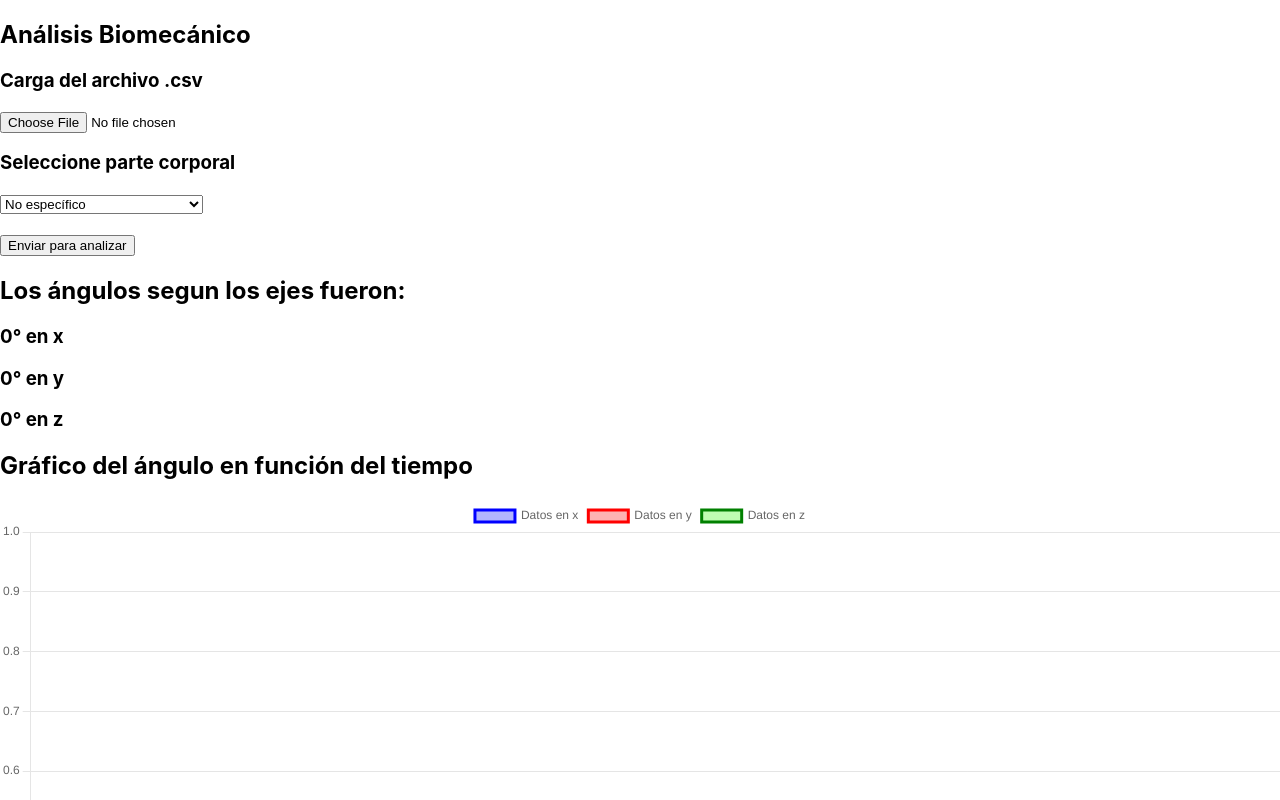
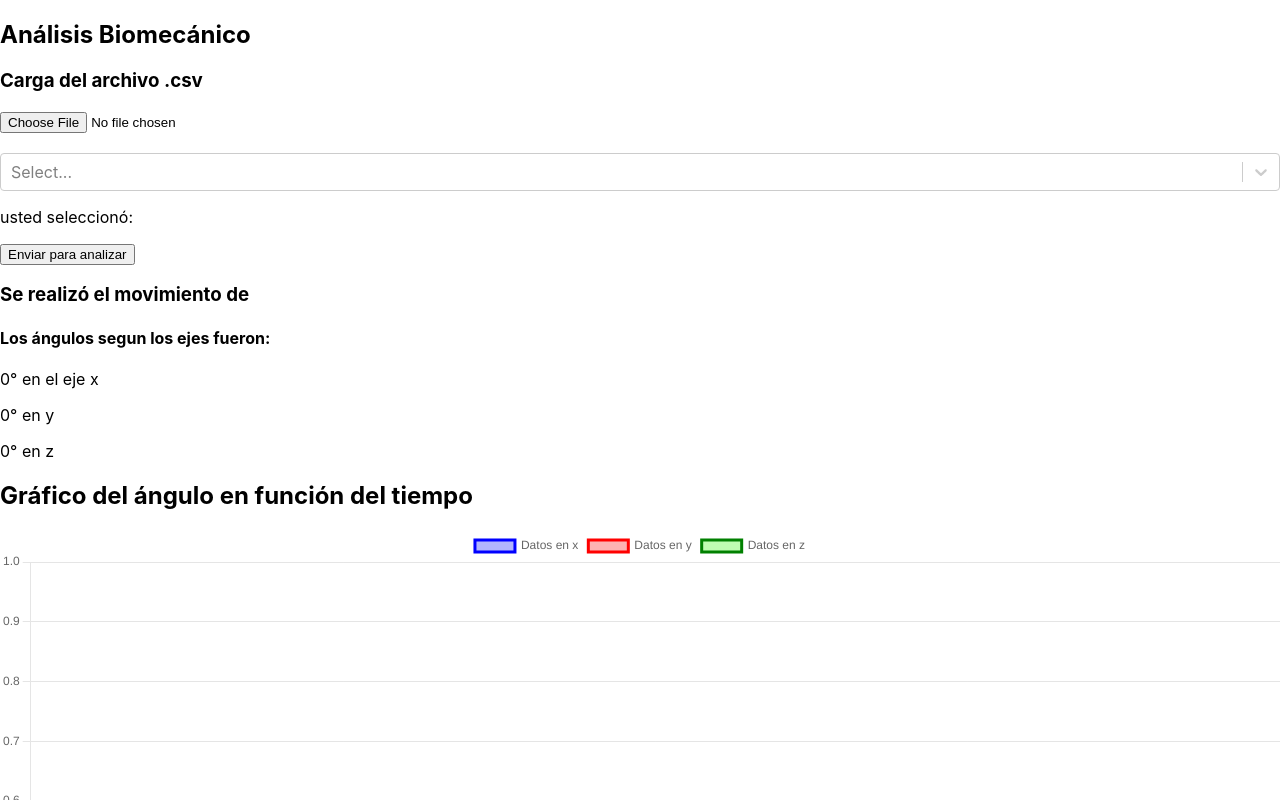
Before and after one commit to ferbassino/kinapp, a React (Create React App) app: page / in a window 1280 px wide. Both pictures are taken after a click on the button "Enviar para analizar". Shown: the top 800 px of the page. Built offline with nearby package versions, Linux system fonts and the light colour scheme.

Commit message:
main axis

```diff
--- a/package.json
+++ b/package.json
@@ -11,6 +11,7 @@
     "react-chartjs-2": "^4.3.1",
     "react-dom": "^18.2.0",
     "react-scripts": "5.0.1",
+    "react-select": "^5.4.0",
     "web-vitals": "^2.1.4"
   },
   "scripts": {
--- a/src/Components/Analisis/CargarCsv.js
+++ b/src/Components/Analisis/CargarCsv.js
@@ -1,28 +1,14 @@
-import React, { useState } from "react";
+import React, { useEffect, useState } from "react";
 import Chart from "./Chart";
 import { integral } from "../../auxiliares/Integral";
 import { arrayIntegralAngulo } from "../../auxiliares/arrayIntegralAngulo";
-import { promedio } from "../../auxiliares/promedio";
+import Select from "react-select";
+import { detectorSentidosEjes } from "../../auxiliares/detectorSentidosEjes";
 
 const CargarCsv = () => {
   const [archivoCsv, setArchivoCsv] = useState("");
   const [visible, setVisible] = useState(false);
-  const [join, setJoin] = useState("");
-  const [side, setSide] = useState("");
-
-  const [selectObj, setSelectObj] = useState({
-    axial: false,
-    supDer: false,
-    supIzq: false,
-    infDer: false,
-    infIzq: false,
-  });
-  // const [axial, setAxial] = useState(false);
-  // const [supDer, setSupDer] = useState(false);
-  // const [supIzq, setSupIzq] = useState(false);
-  // const [infDer, setInfDer] = useState(false);
-  // const [infIzq, setInfIzq] = useState(false);
-
+  const [selected, setSelected] = useState("");
   //lectura del archivo csv
   const readFile = (e) => {
     let file = e.target.files[0];
@@ -78,31 +64,28 @@ const CargarCsv = () => {
     zCurva: arrayIntegralAngulo(1 / 214, dataObj.zData),
   };
 
-  //velocidad angular promedio
-  // const velAngProm = {
-  //   xVelProm: promedio(dataObj.xData).toFixed(2),
-  //   yVelProm: promedio(dataObj.yData).toFixed(2),
-  //   zVelProm: promedio(dataObj.zData).toFixed(2),
-  // };
-  // console.log(dataObj.zData);
+  const detectObj = detectorSentidosEjes(
+    curvaAngulos.xCurva,
+    curvaAngulos.yCurva,
+    curvaAngulos.zCurva,
+    selected
+  );
 
-  const selectDivition = (e) => {
-    if (e.target.value === "noEspecifico") {
-      console.log("no especifico");
-    } else if (e.target.value === "axial") {
-      setSelectObj({ ...selectObj, axial: true });
-    } else if (e.target.value === "supDer") {
-      setSelectObj({ ...selectObj, supDer: true });
-    } else if (e.target.value === "supIzq") {
-      setSelectObj({ ...selectObj, supIzq: true });
-    } else if (e.target.value === "infDer") {
-      setSelectObj({ ...selectObj, infDer: true });
-    } else if (e.target.value === "infIzq") {
-      setSelectObj({ ...selectObj, infIzq: true });
-    }
-  };
-  const selectJoin = (e) => {
-    setJoin(e.target.value);
+  const segments = [
+    { label: "No específica", value: "noEspecifica" },
+    { label: "Cervical", value: "cervical" },
+    { label: "Dorsolumbar", value: "dorsoLumbar" },
+    { label: "Sacro", value: "sacro" },
+    { label: "Brazo", value: "brazo" },
+    { label: "Antebrazo", value: "antebrazo" },
+    { label: "Mano", value: "mano" },
+    { label: "Muslo", value: "macro" },
+    { label: "Pierna", value: "pierna" },
+    { label: "Pie", value: "pie" },
+  ];
+
+  const handleSelectChange = (e) => {
+    setSelected(e.value);
   };
 
   return (
@@ -113,95 +96,12 @@ const CargarCsv = () => {
           <input type="file" id="inputGroupFile01" onChange={readFile}></input>
         </div>
 
-        {/* selectores de articulaciones */}
+        <br />
+        {/* selector */}
         <div>
-          <h3>Seleccione parte corporal</h3>
-          <select onChange={selectDivition}>
-            <option value="noEspecifico">No específico</option>
-            <option value="axial">Axial</option>
-            <option value="supDer">Apendicular superior derecho</option>
-            <option value="supIzq">Apendicular superior izquierdo</option>
-            <option value="infDer">Apendicular inferior derecho</option>
-            <option value="infIzq">Apendicular inferior izquierdo</option>
-          </select>
-          <div>
-            {selectObj.axial && (
-              <div>
-                <h4>División axial, seleccione el segmento</h4>
-                <select
-                // onChange={selectAxialJoin}
-                >
-                  <option value="cervical">Cervical</option>
-                  <option value="dorsoLumbar">Dorsolumbar</option>
-                  <option value="dorsoLumbar">Dorsolumbar</option>
-                  <option value="sacro">Sacro</option>
-                </select>
-              </div>
-            )}
-          </div>
-          <div>
-            {" "}
-            {selectObj.supDer && (
-              <div>
-                <h4>Miembro superior derecho, seleccione un segmento</h4>
-                <select
-                // onChange={selectUpperJoin}
-                >
-                  <option value="munonDelHombro">Muñon del Hombro</option>
-                  <option value="brazo">Brazo</option>
-                  <option value="antebrazo">Antebrazo</option>
-                  <option value="mano">Mano</option>
-                </select>
-              </div>
-            )}
-          </div>
-          <div>
-            {" "}
-            {selectObj.supIzq && (
-              <div>
-                <h4>Miembro superior Izquierdo, seleccione un segmento</h4>
-                <select
-                // onChange={selectUpperJoin}
-                >
-                  <option value="munonDelHombro">Muñon del Hombro</option>
-                  <option value="brazo">Brazo</option>
-                  <option value="antebrazo">Antebrazo</option>
-                  <option value="mano">Mano</option>
-                </select>
-              </div>
-            )}
-          </div>
-          <div>
-            {selectObj.infDer && (
-              <div>
-                <h4>Miembro inferior derecho, seleccione un segmento</h4>
-                <select
-                // onChange={selectLowerJoin}
-                >
-                  <option value="muslo">muslo</option>
-                  <option value="pierna">Pierna</option>
-                  <option value="pie">Pie</option>
-                </select>
-              </div>
-            )}
-          </div>
-          <div>
-            {selectObj.infIzq && (
-              <div>
-                <h4>Miembro inferior Izquierdo, seleccione un segmento</h4>
-                <select
-                // onChange={selectLowerJoin}
-                >
-                  <option value="muslo">muslo</option>
-                  <option value="pierna">Pierna</option>
-                  <option value="pie">Pie</option>
-                </select>
-              </div>
-            )}
-          </div>
+          <Select options={segments} onChange={handleSelectChange} />
+          <p>usted seleccionó: {selected}</p>
         </div>
-
-        <br />
         <div>
           {/* formulario aca */}
           <form noValidate onSubmit={(e) => renderizado(e)}>
@@ -216,10 +116,11 @@ const CargarCsv = () => {
           {visible && (
             <div>
               <div>
-                <h2>Los ángulos segun los ejes fueron:</h2>
-                <h3>{dataAnguloGrad.xAngleGrad}° en x</h3>
-                <h3>{dataAnguloGrad.yAngleGrad}° en y</h3>
-                <h3>{dataAnguloGrad.zAngleGrad}° en z</h3>
+                <h3>Se realizó el movimiento de {detectObj.mainMovement}</h3>
+                <h4>Los ángulos segun los ejes fueron:</h4>
+                <p>{dataAnguloGrad.xAngleGrad}° en el eje x</p>
+                <p>{dataAnguloGrad.yAngleGrad}° en y</p>
+                <p>{dataAnguloGrad.zAngleGrad}° en z</p>
               </div>
               <div>
                 <h2>Gráfico del ángulo en función del tiempo</h2>
--- /dev/null
+++ b/src/auxiliares/arrayMaxValue.js
@@ -0,0 +1,5 @@
+export const arrayMaxValue = (array) => {
+  const maxValue = Math.max.apply(null, array);
+
+  return maxValue;
+};
--- /dev/null
+++ b/src/auxiliares/detectorSentidosEjes.js
@@ -0,0 +1,103 @@
+export const detectorSentidosEjes = (xArr, yArr, zArr, selected) => {
+  //declaramos las variables
+
+  let xMovement, yMovement, zMovement;
+  let mainAxis, mainMovement, axisMovement, planeMovement;
+  /*declaramos un obj que encuentra los valores maximos y minimos de
+  los arreglos de los angulos en funcion del tiempo, que vienen por parametros
+  desde la carga del csv*/
+  const minMaxObj = {
+    xMax: parseInt(Math.max.apply(null, xArr)),
+    xMin: parseInt(Math.min.apply(null, xArr)),
+    yMax: parseInt(Math.max.apply(null, yArr)),
+    yMin: parseInt(Math.min.apply(null, yArr)),
+    zMax: parseInt(Math.max.apply(null, zArr)),
+    zMin: parseInt(Math.min.apply(null, zArr)),
+  };
+
+  /*declaramos un condicional que establece las variables declaradas
+  arriba en 1 si el movimiento es positivo y 0 si es negativo*/
+
+  if (Math.abs(minMaxObj.xMax) > Math.abs(minMaxObj.xMin)) {
+    xMovement = 1;
+  } else {
+    xMovement = 0;
+  }
+  if (Math.abs(minMaxObj.yMax) > Math.abs(minMaxObj.yMin)) {
+    yMovement = 1;
+  } else {
+    yMovement = 0;
+  }
+  if (Math.abs(minMaxObj.zMax) > Math.abs(minMaxObj.zMin)) {
+    zMovement = 1;
+  } else {
+    zMovement = 0;
+  }
+
+  /*declaramos un condicional para encontrar el eje principal de movimiento
+  comparando los maximos positivos y negativos del mismo eje y de los ejes entre
+  si, el mayor valor es el eje principal*/
+
+  if (
+    (Math.abs(minMaxObj.xMax) || Math.abs(minMaxObj.xMin)) >
+      (Math.abs(minMaxObj.yMax) || Math.abs(minMaxObj.yMin)) &&
+    (Math.abs(minMaxObj.xMax) || Math.abs(minMaxObj.xMin)) >
+      (Math.abs(minMaxObj.zMax) || Math.abs(minMaxObj.zMin))
+  ) {
+    mainAxis = "x";
+  } else if (
+    (Math.abs(minMaxObj.yMax) || Math.abs(minMaxObj.yMin)) >
+      (Math.abs(minMaxObj.xMax) || Math.abs(minMaxObj.xMin)) &&
+    (Math.abs(minMaxObj.yMax) || Math.abs(minMaxObj.yMin)) >
+      (Math.abs(minMaxObj.zMax) || Math.abs(minMaxObj.zMin))
+  ) {
+    mainAxis = "y";
+  } else if (
+    (Math.abs(minMaxObj.zMax) || Math.abs(minMaxObj.zMin)) >
+      (Math.abs(minMaxObj.xMax) || Math.abs(minMaxObj.xMin)) &&
+    (Math.abs(minMaxObj.zMax) || Math.abs(minMaxObj.zMin)) >
+      (Math.abs(minMaxObj.yMax) || Math.abs(minMaxObj.yMin))
+  ) {
+    mainAxis = "z";
+  }
+
+  /*sabiendo el eje pri principal y el sentido, y obviamente como
+  esta colocado el dispositivo, declaramos un condicional comparando
+  estas variables y estableciendo el movimiento definitivo*/
+
+  if (mainAxis === "x" && xMovement === 0 && selected === "cervical") {
+    mainMovement = "Flexion de la columna cervical";
+    axisMovement = "laterolateral";
+    planeMovement = "medio";
+  } else if (mainAxis === "x" && xMovement === 1 && selected === "cervical") {
+    mainMovement = "Extensión de la columna cervical";
+    axisMovement = "laterolateral";
+    planeMovement = "medio";
+  } else if (mainAxis === "y" && yMovement === 0 && selected === "cervical") {
+    mainMovement = "Rotación de la columna cervical a la derecha";
+    axisMovement = "céfalocaudal";
+    planeMovement = "transversal";
+  } else if (mainAxis === "y" && yMovement === 1 && selected === "cervical") {
+    mainMovement = "Rotación de la columna cervical a la izquierda";
+    axisMovement = "céfalocaudal";
+    planeMovement = "transversal";
+  } else if (mainAxis === "z" && zMovement === 0 && selected === "cervical") {
+    mainMovement = "Inclinación de la columna cervical a la derecha";
+    axisMovement = "anteroposterior";
+    planeMovement = "frontal";
+  } else if (mainAxis === "z" && zMovement === 1 && selected === "cervical") {
+    mainMovement = "Inclinación de la columna cervical a la Izquierda";
+    axisMovement = "anteroposterior";
+    planeMovement = "frontal";
+  }
+
+  const detectObj = {
+    mainMovement,
+    axisMovement,
+    planeMovement,
+  };
+
+  return detectObj;
+};
+
+// consideramos  el valor de 1 para rotacion positiva y 0 para la negativa
--- /dev/null
+++ b/src/auxiliares/references.js
@@ -0,0 +1,5 @@
+export const references = [
+  { join: "cervical", movement: "rigthRotation", angle: 80 },
+  { join: "cervical", movement: "flexion", angle: 50 },
+  { join: "cervical", movement: "inclination", angle: 70 },
+];
```
Also changed, not shown: 1 other file (tests, documents, lock files or other folders).
